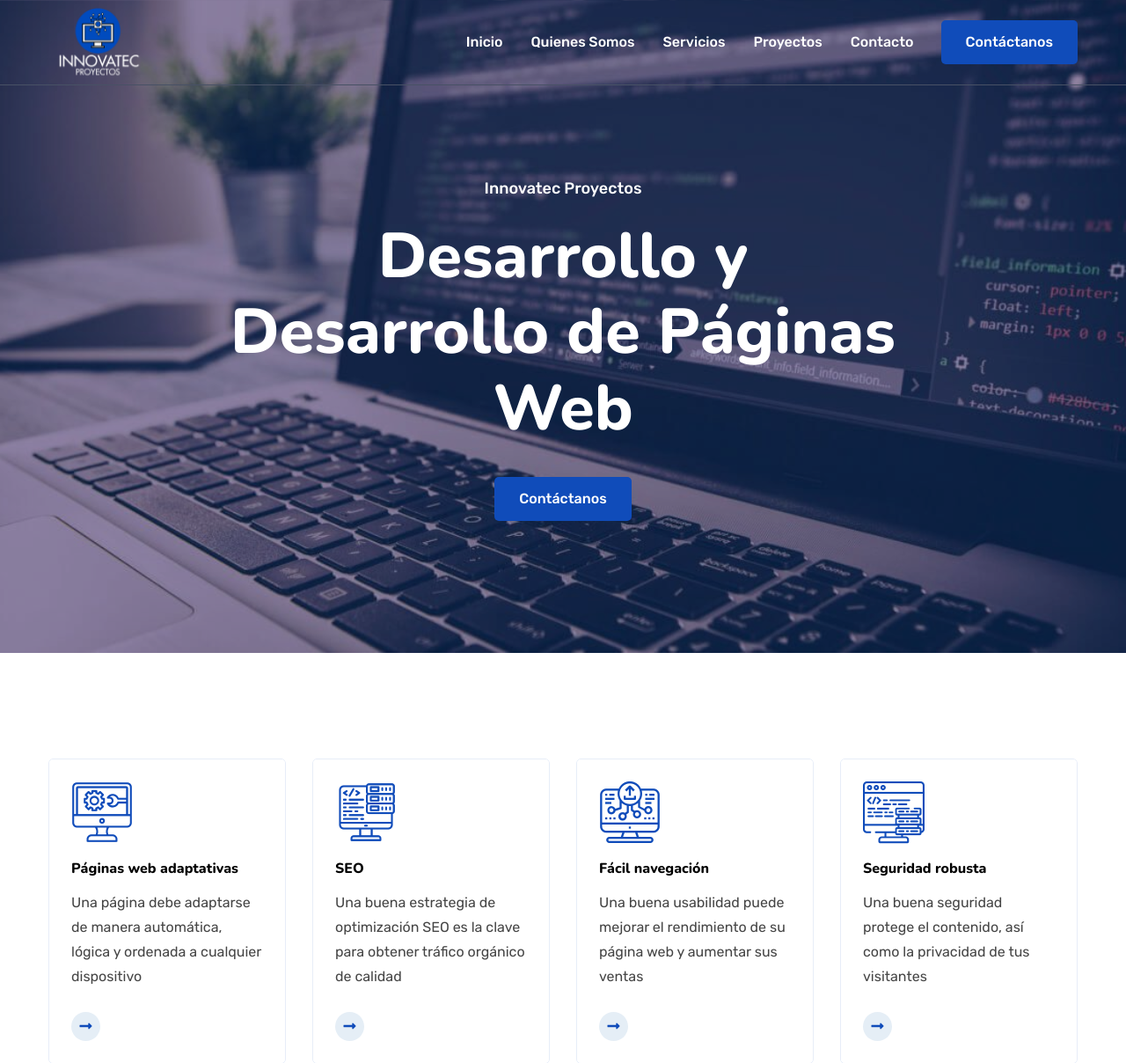
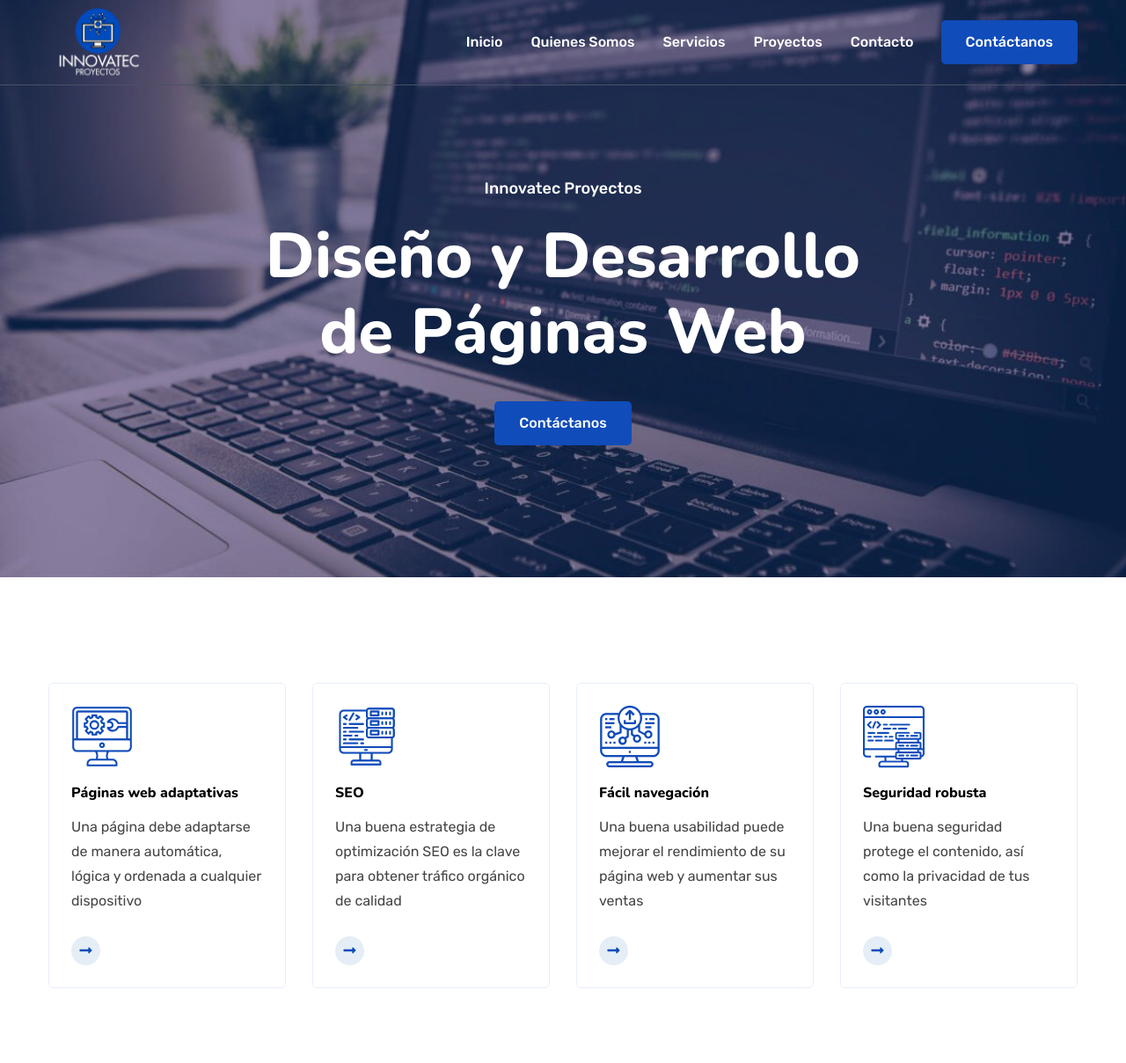
Before and after one commit to iespinoza98/Empresa, a PHP site: page /index.php in a window 1280 px wide. Shown: the part 48-1256 px from the top of the page at 88% size. Run offline with PHP 8.4, Linux system fonts and the light colour scheme.

Commit message:
Cambios fotter and index

```diff
--- a/footer.php
+++ b/footer.php
@@ -7,7 +7,7 @@
                             <i class="fas fa-phone-alt"></i>
                             <div class="content">
                                 <span>Llámanos</span>
-                                <h5><a href="callto:+51994236249">+51994236249</a></h5>
+                                <h5><a href="callto:+51994236249">+51 994236249</a></h5>
                             </div>
                         </li>
                         <li>
@@ -65,7 +65,7 @@
                             </div>
                         </div>
                         <div class="col-lg-4 col-sm-6">
-                            <iframe name="f1b41b7b10c63e" width="100%" height="100%" data-testid="fb:page Facebook Social Plugin" title="fb:page Facebook Social Plugin" frameborder="0" allowtransparency="true" allowfullscreen="true" scrolling="no" allow="encrypted-media" src="https://www.facebook.com/v6.0/plugins/page.php?adapt_container_width=true&amp;app_id=&amp;channel=https%3A%2F%2Fstaticxx.facebook.com%2Fx%2Fconnect%2Fxd_arbiter%2F%3Fversion%3D46%23cb%3Df396d462116c72%26domain%3Dfaststoreperu.com%26is_canvas%3Dfalse%26origin%3Dhttps%253A%252F%252Ffaststoreperu.com%252Ff21feb498352ecc%26relation%3Dparent.parent&amp;container_width=443&amp;hide_cover=false&amp;href=https%3A%2F%2Fwww.facebook.com%2FFASTORE17&amp;locale=es_ES&amp;sdk=joey&amp;show_facepile=true&amp;small_header=false&amp;tabs=timeline&amp;width=" style="border: none; visibility: visible; width: 100%; height: 100%;" class=""></iframe>
+                            <iframe name="f1b41b7b10c63e" width="100%" height="100%" data-testid="fb:page Facebook Social Plugin" title="fb:page Facebook Social Plugin" frameborder="0" allowtransparency="true" allowfullscreen="true" scrolling="no" allow="encrypted-media" src="https://www.facebook.com/v6.0/plugins/page.php?adapt_container_width=true&amp;app_id=&amp;channel=https%3A%2F%2Fstaticxx.facebook.com%2Fx%2Fconnect%2Fxd_arbiter%2F%3Fversion%3D46%23cb%3Df396d462116c72%26domain%3Dfaststoreperu.com%26is_canvas%3Dfalse%26origin%3Dhttps%253A%252F%252Ffaststoreperu.com%252Ff21feb498352ecc%26relation%3Dparent.parent&amp;container_width=443&amp;hide_cover=false&amp;href=https://www.facebook.com/20IP22&amp;locale=es_ES&amp;sdk=joey&amp;show_facepile=true&amp;small_header=false&amp;tabs=timeline&amp;width=" style="border: none; visibility: visible; width: 100%; height: 100%;" class=""></iframe>
                         </div>
                     </div>
                 </div>
--- a/index.php
+++ b/index.php
@@ -8,7 +8,7 @@
                     <div class="col-lg-8 col-md-9">
                         <div class="hero-content text-center text-white">
                            <span class="sub-title d-block wow fadeInUp delay-0-2s">Innovatec Proyectos</span>
-                            <h1 class="wow fadeInUp delay-0-4s mt-20">Desarrollo y Desarrollo de Páginas Web</h1>
+                            <h1 class="wow fadeInUp delay-0-4s mt-20">Diseño y Desarrollo de Páginas Web</h1>
                             <div class="hero-btn mt-35 wow fadeInUp delay-0-6s">
                                 <a href="contact.html" class="theme-btn">Contáctanos</a>
                             </div>
```
